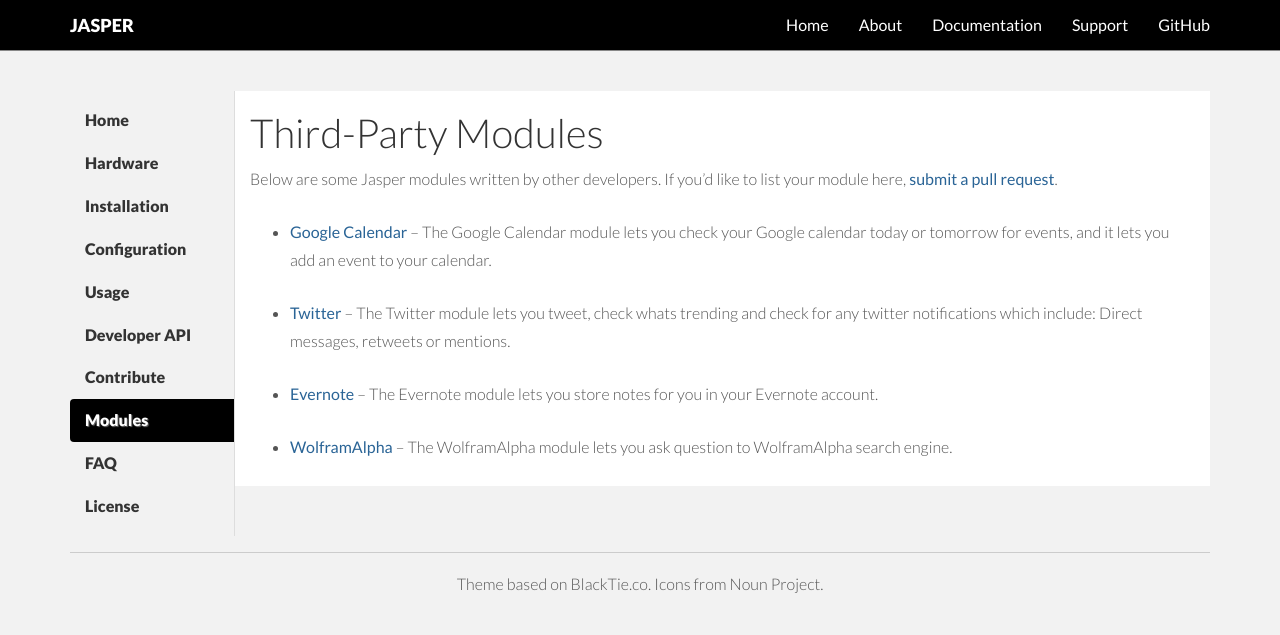
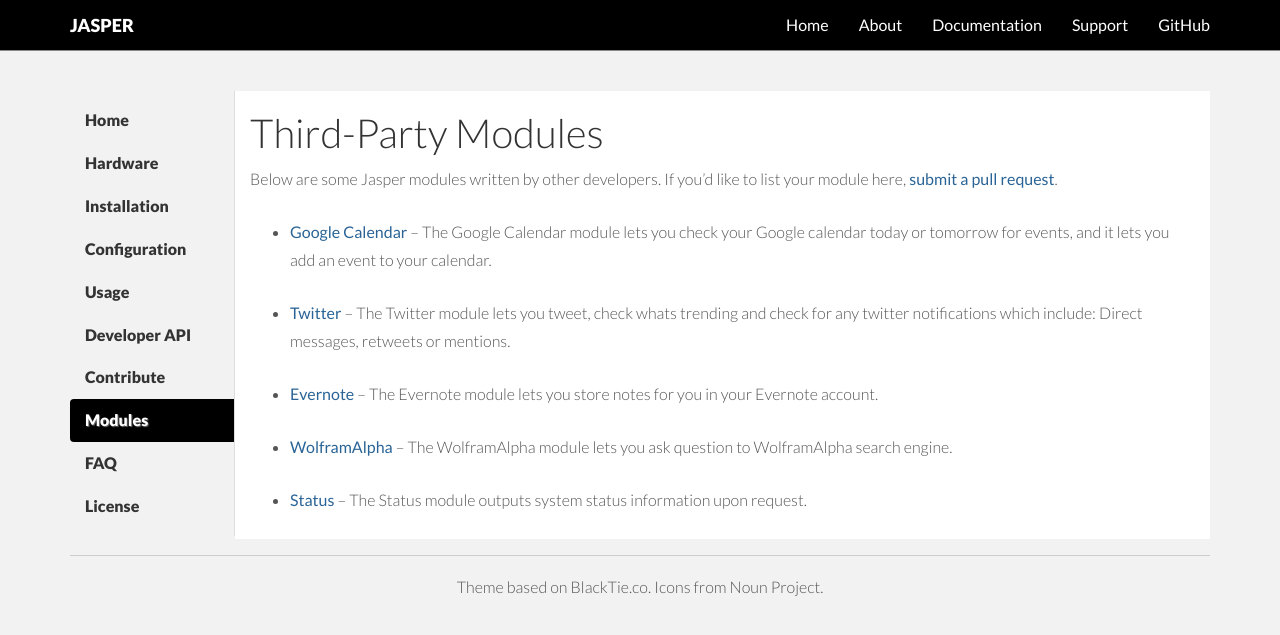
Before and after one commit to jasperproject/jasperproject.github.io, a Jekyll site: the page built from documentation/modules/index.md, in a window 1280 px wide. Shown: the top 635 px of the page. Built offline with Jekyll 4.4.1, drawn with Linux system fonts in a browser that asks for light colours; nearby versions of some CDN libraries.

Commit message:
Added Status module to list of 3rd party modules
Signed-off-by: Edouard Poitras <edouardpoitras@gmail.com>

```diff
--- a/documentation/modules/index.md
+++ b/documentation/modules/index.md
@@ -17,3 +17,5 @@
 - [Evernote](https://github.com/JasonTwente/Jasper-Evernote) -- The Evernote module lets you store notes for you in your Evernote account.
 
 - [WolframAlpha](https://github.com/nexhero/wolframalpha_jasper) -- The WolframAlpha module lets you ask question to WolframAlpha search engine.
+
+- [Status](https://github.com/edouardpoitras/jasper-status) -- The Status module outputs system status information upon request.
```
